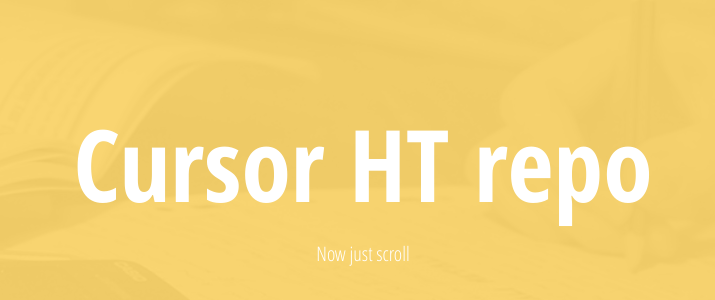
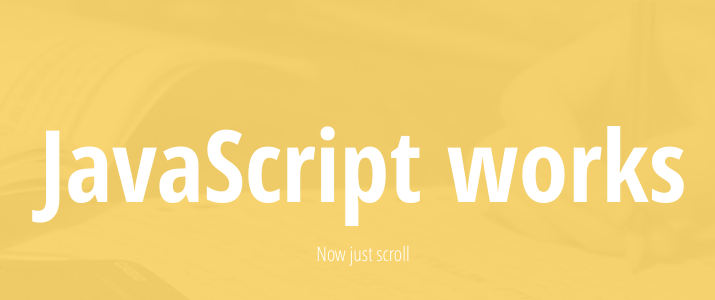
Before and after one commit to iftemplar/iftemplar.github.io, a website: page index.html in a window 1280 px wide. Shown: the part 214-514 px from the top of the page, without its empty margins (227-942 px from the left). Drawn offline with Linux system fonts and the light colour scheme.

Commit message:
Changed heading

```diff
--- a/index.html
+++ b/index.html
@@ -9,7 +9,7 @@
 <body>
     <div id="fullpage">
 	    <div class="section hello">
-				<h1>Cursor HT repo</h1>
+				<h1>JavaScript works</h1>
 				<p>Now just scroll</p>
 			</div>
 	    <div class="section">
@@ -24,8 +24,6 @@
 			<h2><a href="works/3_guess_the_number_win_money/index.html">Guess the number - win money</a></h2>
 			<div class="technologies">JavaScript</div>
 		</div>
-
-
     </div>
 <script src="js/jquery-3.1.0.min.js"></script>
 <script src="js/jquery.fullPage.min.js"></script>
```
Also changed, not shown: 2 other files. Lines whose indentation alone changed are shown as unchanged.
